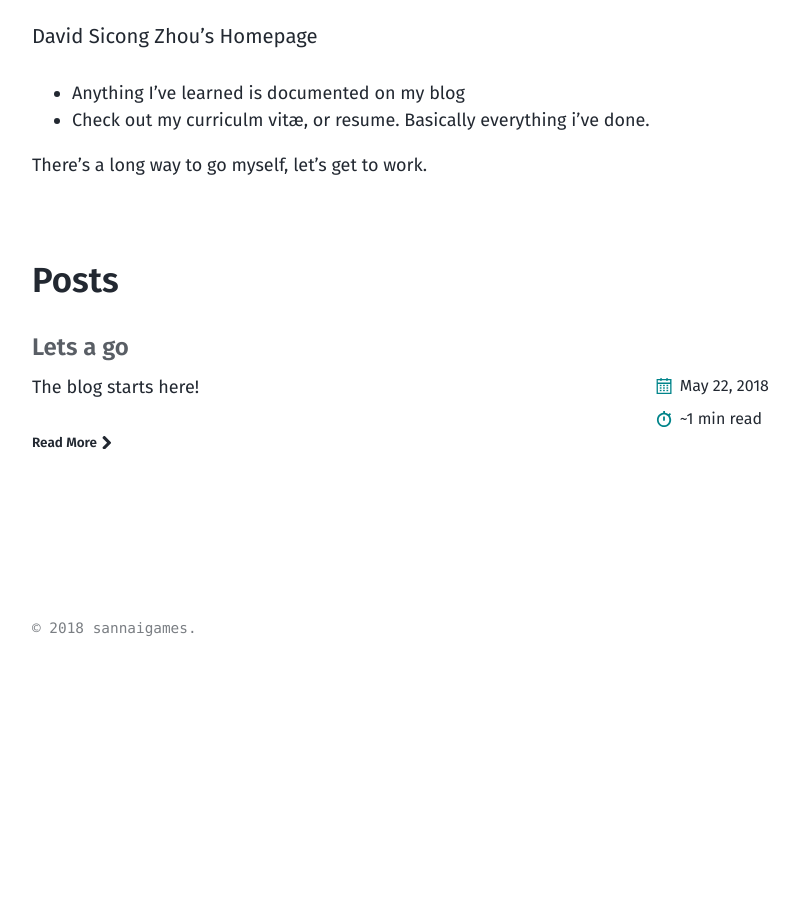
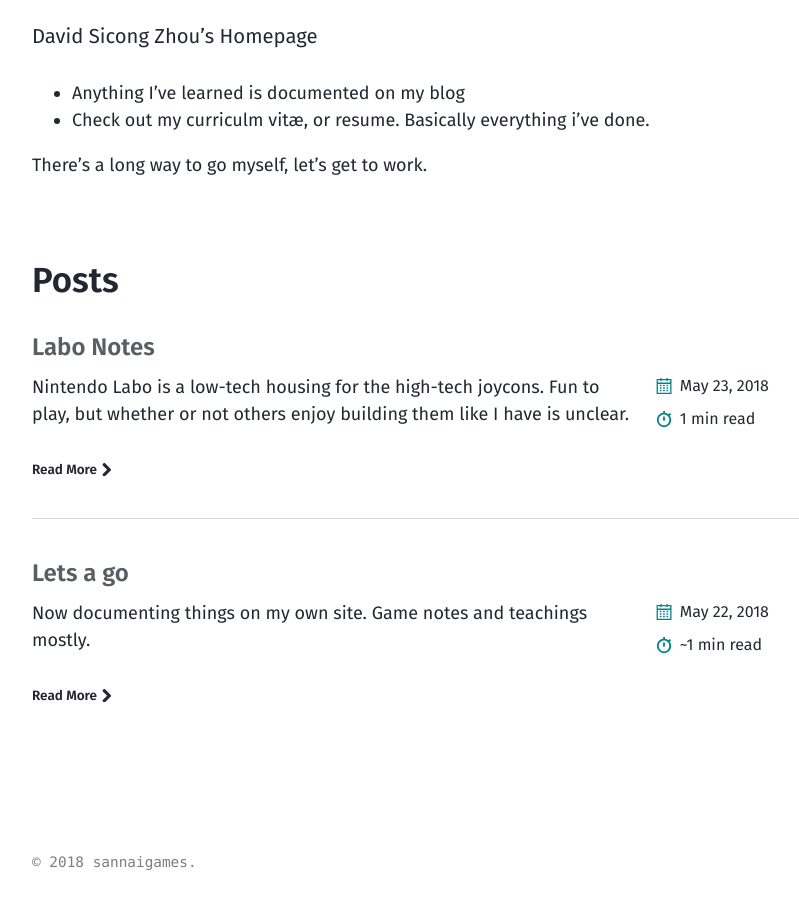
Before and after one commit to iuyhcdfs/iuyhcdfs.github.io, a Jekyll site: the page built from index.html, in a window 1280 px wide and 900 px high, scrolled down 743 px. Shown: the whole window, without its empty margins (40-839 px from the left). Built offline with Jekyll 4.4.1, drawn with Linux system fonts in a browser that asks for light colours; the list of posts is cut into pages by our own code; before the commit the page ends 1409 px from its top, so only the background shows below that; some of the changed lines change nothing that is shown.

Commit message:
starting posts may 23 2018

```diff
--- a/_posts/2018-05-22-lets-a-go.md
+++ b/_posts/2018-05-22-lets-a-go.md
@@ -4,4 +4,8 @@ categories:
   - Blog
 ---
 
-The blog starts here!
+Now documenting things on my own site. Game notes and teachings mostly.
+
+Just like with iuyhcdfs on design, I'll be talking about anything cool related to games I discover.
+
+<a href="https://www.youtube.com/playlist?list=PLq-fEiQjcdPcXdqQpyIMMtYGKbMSFAArP">Still here? I guess this is what I've been listening to recently.</a>
--- /dev/null
+++ b/_posts/2018-05-23-labo-notes.md
@@ -0,0 +1,36 @@
+---
+title: "Labo Notes"
+categories:
+  - Blog
+---
+
+Nintendo Labo is a low-tech housing for the high-tech joycons.
+Fun to play, but whether or not others enjoy building them like I have is unclear.
+
+The Experience:
+ - You fold together cardboard, and nicely arranged tabs and pieces combine to form the "toycon" controllers.
+ - Tabs that seemed irreversible can actually still be popped open and closed many times. Corrugated cardboard is quite good!
+ - You then play games using these controllers.
+ - There is motion sensing tech in all joycons, and infrared sensors to detect other objects.
+ - The discover section actually teaches you everything in an entertaining way if you're not an engineer. You could definetly nurture some kids with this.
+
+Thoughts:
+ - Motorcycle is not suitable for large people with large hands
+ - Most experiences are quite complete. You definetly feel that the cardboard has become a controller
+ - Playtesting: most players find a reasonable experience in each game.
+ - Playtesting: for fishing, most players don't spot animation/sound queues immediately (if you do, fishing becomes very simple)
+ - Playtesting: I didn't expect 1v1 RC cars to be HOURS of fun.
+ - Playtesting: leaning to turn in the robot had to be done, but is imperfect, expectation-wise
+ - Playtesting: people love the robot, but don't have the endurance to jump back in. (or perhaps the appeal is limited)
+
+ - The main purchase factor is willingness and time to build. Obviously this gears it towards kids.
+ - The variety kit felt like good value for money.
+ - The robot kit only provides itself, which is hard to recommend, but was new and interesting.
+
+ - There is still an air of novelty around the toycons... maybe there is some way to make them more of a "must-buy"
+ - You could have toy-con compatible features in other games apart from garage creations
+
+On Advertising:
+ - No advertisements demonstrate longevity/repairing (open close tabs, sticking on reinforcing cardboard from anywhere).
+ It was a liberating feeling when I taped a stolen flap from a tissue box onto a bent RC car's leg to make it work again.
+ - The cool tactile feedback (all rubber band components) could have been demonstrated more, which did happen in the Bill Nye video.
```
